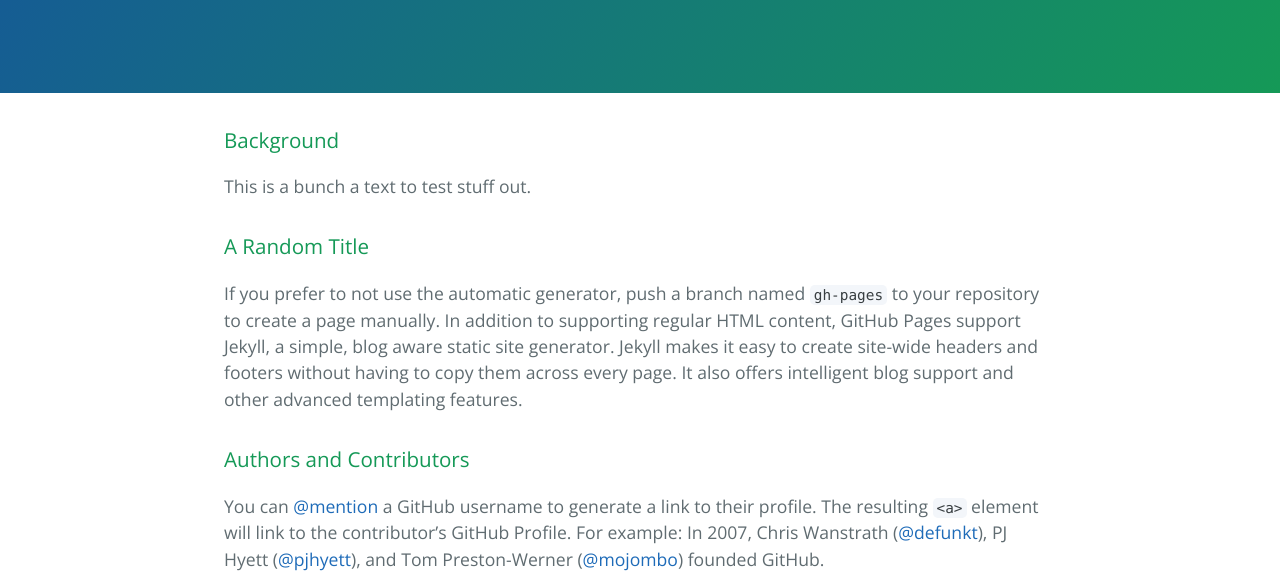
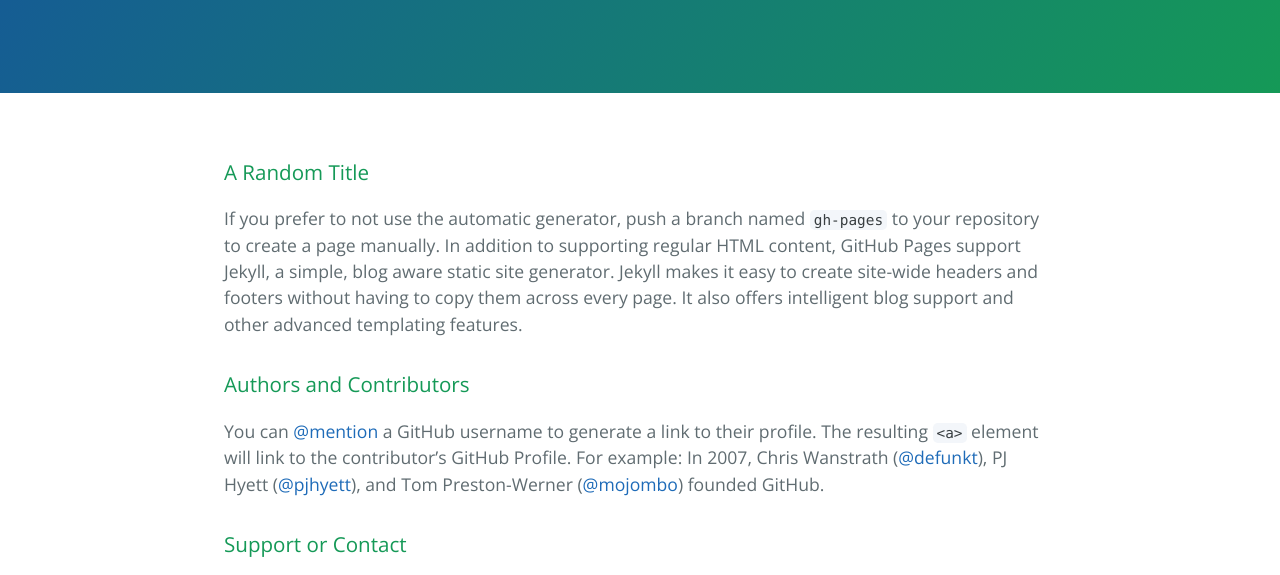
Before and after one commit to mackg867/AnimalShelter, a plain HTML site: page index.html in a window 1280 px wide. Shown: the part 213-788 px from the top of the page. Drawn offline with nearby package versions, Linux system fonts and the light colour scheme.

Commit message:
Update index.html

```diff
--- a/index.html
+++ b/index.html
@@ -19,8 +19,6 @@
 
     <section class="main-content">
       <h3>
-<a id="background" class="anchor" href="#background" aria-hidden="true"><span aria-hidden="true" class="octicon octicon-link"></span></a>Background</h3>
-<p>This is a bunch a text to test stuff out.</p>
 
 <h3>A Random Title </h3>
 <p>If you prefer to not use the automatic generator, push a branch named <code>gh-pages</code> to your repository to create a page manually. In addition to supporting regular HTML content, GitHub Pages support Jekyll, a simple, blog aware static site generator. Jekyll makes it easy to create site-wide headers and footers without having to copy them across every page. It also offers intelligent blog support and other advanced templating features.</p>
```
